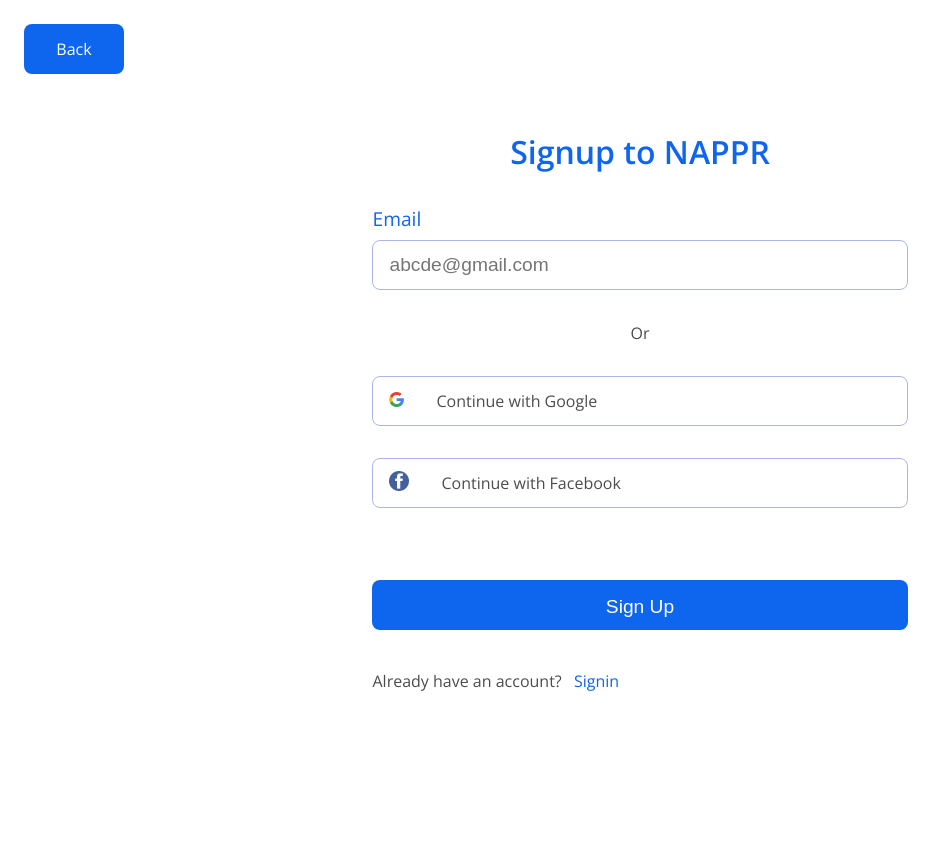
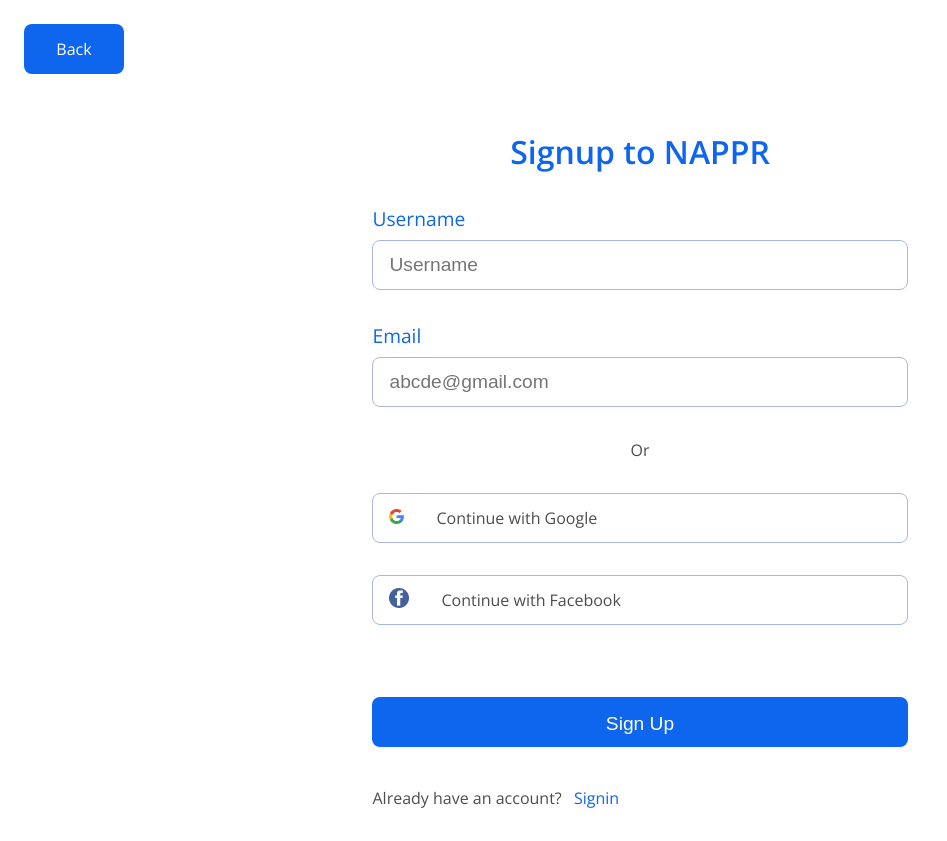
Before and after one commit to napprco/nappr-web-app, a React (Create React App) app: page /signup in a window 1280 px wide. Shown: the whole page, without its empty margins (0-947 px from the left). Before the commit the page ends 800 px from the top, so only its background shows below. Built offline with nearby package versions, Linux system fonts and the light colour scheme.

Commit message:
Add up username input to signup form

```diff
--- a/src/components/CardDetailsModal/cardDetailsModal.css
+++ b/src/components/CardDetailsModal/cardDetailsModal.css
@@ -59,10 +59,7 @@
   width: 100%;
   border: none;
   outline: none;
+  font-size: 1.2rem;
   border: 0.5px solid var(--primaryColor);
   border-radius: var(--radius);
 }
-
-.card-detail-form-item-1 input {
-  background: green;
-}
--- a/src/pages/OrderSummary/OrderSummary.tsx
+++ b/src/pages/OrderSummary/OrderSummary.tsx
@@ -30,6 +30,7 @@
 
   return (
     <>
+      <BackButton page='/' />
       {isModal && <SubscriptionSucessful handleCloseModal={handleCloseModal} />}
 
       <div className='order-summary'>
@@ -37,7 +38,7 @@
         {isCardDetailsModal && (
           <CardDetailsModal handleCloseCardDetailsModal={handleCloseCardDetailsModal} />
         )}
-        <BackButton page='/' />
+
         <article className='order-summary-header'>
           <h1>Order Summary</h1>
           <p>Monthly Premium Plan</p>
--- a/src/pages/SignUP/SignUp.tsx
+++ b/src/pages/SignUP/SignUp.tsx
@@ -11,6 +11,12 @@
       <div className='page sign-up'>
         <h1 className='form-header'>Signup to NAPPR</h1>
         <form action='' className='form signup-form'>
+          <div className='form-control'>
+            <label htmlFor='email'>Username</label>
+            <div className='input-container'>
+              <input type='text' placeholder='Username' name='email' />
+            </div>
+          </div>
           <div className='form-control'>
             <label htmlFor='email'>Email</label>
             <div className='input-container'>
```
